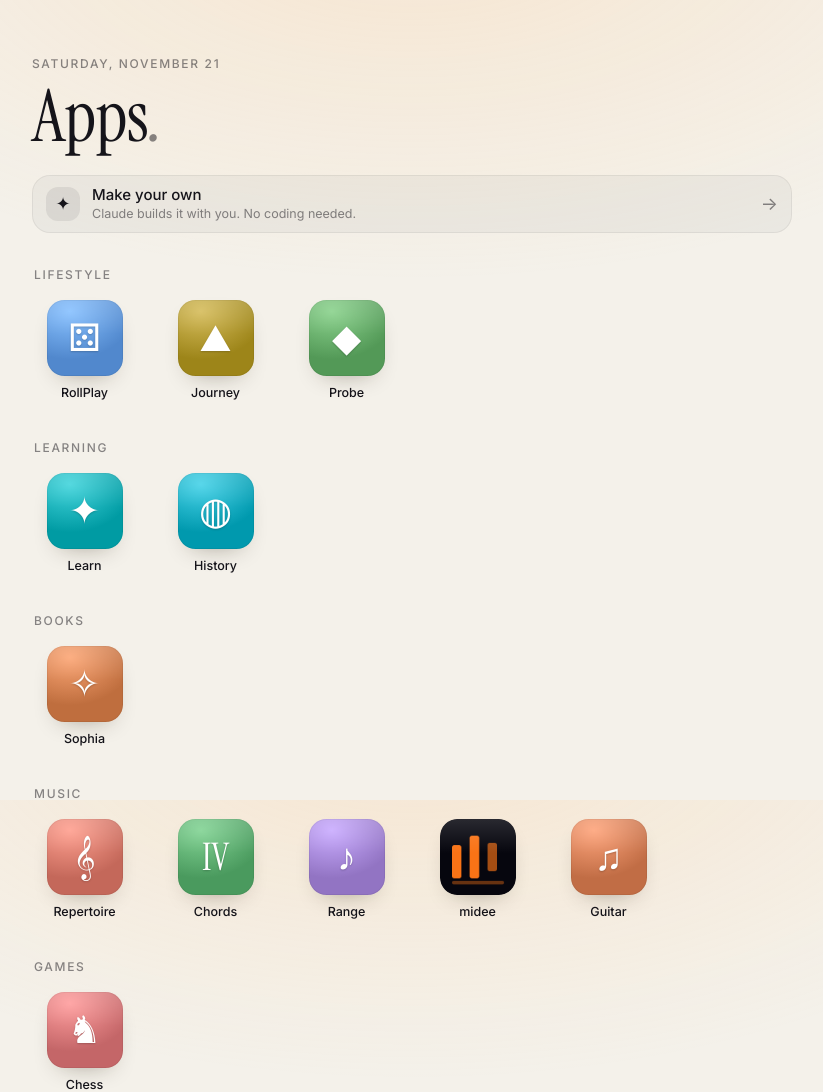
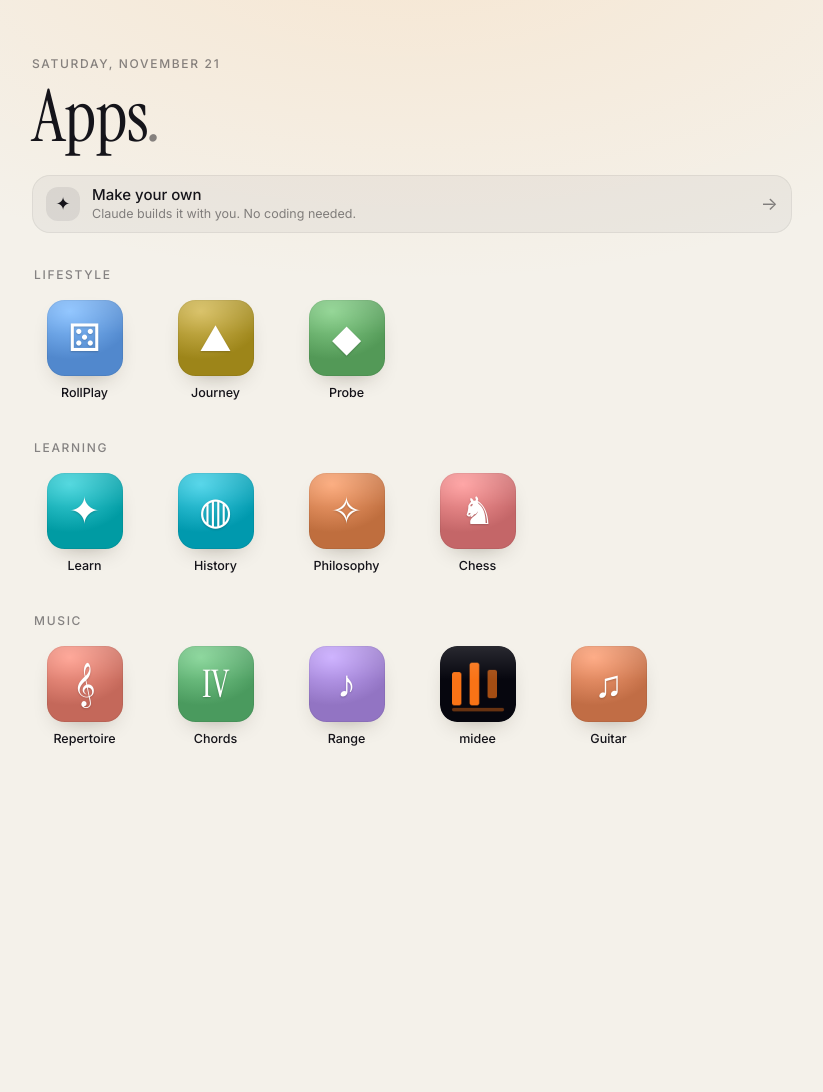
Before and after one commit to faiyazchowdhury/faiyazchowdhury.github.io, a plain HTML site: page index.html in a window 1280 px wide. Shown: the whole page, without its empty margins (228-1051 px from the left). After the commit the page ends 800 px from the top, so only its background shows below. Drawn offline with Linux system fonts and the light colour scheme.

Commit message:
Rename Sophia to Philosophy and move it and Chess into Learning
The app's folder moves from /sophia/ to /philosophy/ and its title
becomes Philosophy; its saved preferences keep their old storage key.
Philosophy and Chess now sit in the Learning section, so the Books and
Games sections are gone.

Co-Authored-By: Claude Opus 5.5 <noreply@anthropic.com>
Claude-Session: https://claude.ai/code/session_01An2MDYqPupXAWjAu8dpDUg

```diff
--- a/apps.js
+++ b/apps.js
@@ -48,19 +48,27 @@ window.APPS = [
     section: "Learning",
   },
   {
-    slug: "sophia",
-    name: "Sophia",
-    blurb: "Sparkles: a field guide to goodness",
-    glyph: "✧",
-    hue: 50,
-    section: "Books",
-  },
-  {
     slug: "history",
     name: "History",
     blurb: "The world's territories on a globe, through time",
     glyph: "◍",
     hue: 210,
+    section: "Learning",
+  },
+  {
+    slug: "philosophy",
+    name: "Philosophy",
+    blurb: "Philosophies and ideas, measured on one scale of good",
+    glyph: "✧",
+    hue: 50,
+    section: "Learning",
+  },
+  {
+    slug: "stochastic-chess",
+    name: "Chess",
+    blurb: "Stochastic chess: pieces may disobey",
+    glyph: "♞",
+    hue: 20,
     section: "Learning",
   },
   {
@@ -102,12 +110,4 @@ window.APPS = [
     hue: 45,
     section: "Music",
   },
-  {
-    slug: "stochastic-chess",
-    name: "Chess",
-    blurb: "Stochastic chess: pieces may disobey",
-    glyph: "♞",
-    hue: 20,
-    section: "Games",
-  },
 ];
```
Also changed, not shown: philosophy/index.html (renamed from sophia/index.html, +6 -6 lines), 2 other files.
